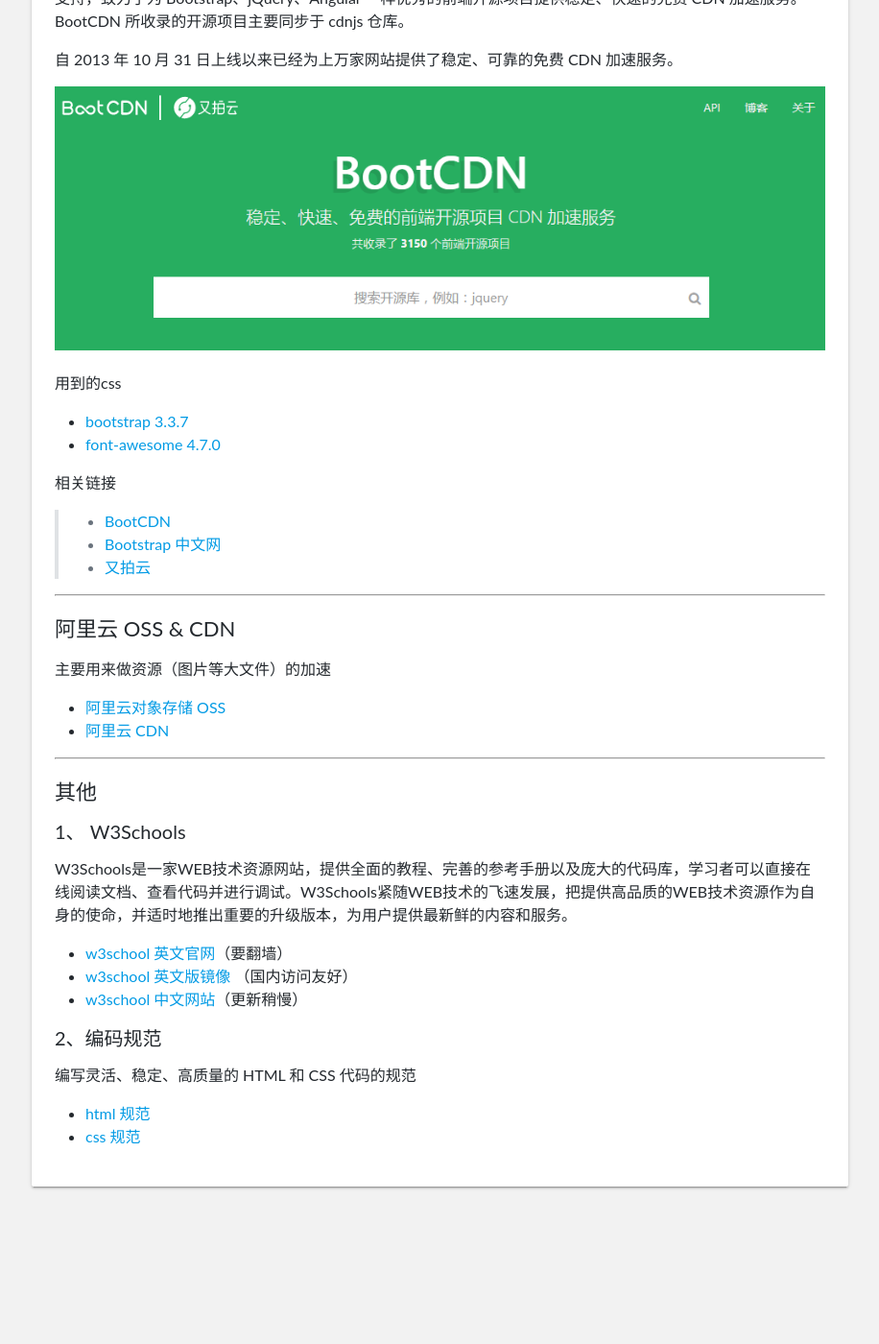
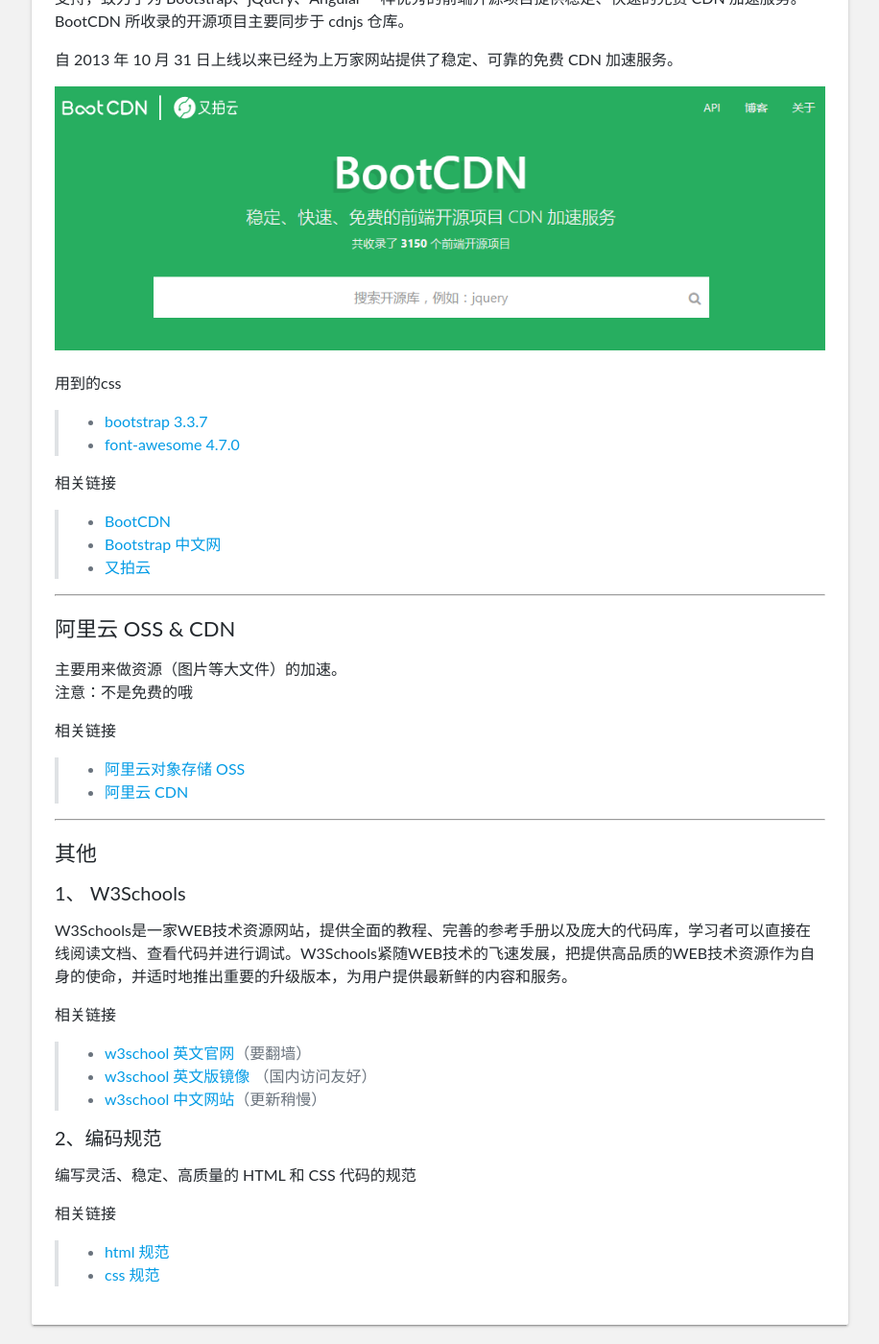
Before and after one commit to unicorn25/unicorn25.github.io, a Jekyll site: the page built from _steps/this-blog-tech-stack.md, in a window 1280 px wide and 1400 px high, scrolled down 1649 px. Shown: the whole window at 96% size, without its empty margins (204-1120 px from the left). Built offline with Jekyll 4.4.1, drawn with Linux system fonts in a browser that asks for light colours; before the commit the page ends 2905 px from its top, so only the background shows below that.

Commit message:
fix: update this-blog-tech-stack.md

```diff
--- a/_steps/this-blog-tech-stack.md
+++ b/_steps/this-blog-tech-stack.md
@@ -11,7 +11,7 @@
 
 通常 Jekyll 项目使用的是稳定版的 Liquid，而不使用 beta 或 release candidate 版本。通过 Jekyll 的 gem 信息也 可查看 Jekyll 所依赖的所有 gem 包，从而可以了解 Jekyll 所使用的 Liquid 版本。
 
->相关链接
+相关链接
 >* [Jekyll英文官网](http://jekyllrb.com/)
 >* [Jekyll中文网](http://jekyll.com.cn/)
 
@@ -54,8 +54,8 @@
 ![](/images/sam/bootcdn.png)
 
 用到的css
-* [bootstrap 3.3.7](http://www.bootcdn.cn/bootstrap/)
-* [font-awesome 4.7.0](https://cdn.bootcss.com/font-awesome/4.7.0/css/font-awesome.min.css)
+>* [bootstrap 3.3.7](http://www.bootcdn.cn/bootstrap/)
+>* [font-awesome 4.7.0](https://cdn.bootcss.com/font-awesome/4.7.0/css/font-awesome.min.css)
 
 相关链接
 >* [BootCDN](http://www.bootcdn.cn/)
@@ -64,10 +64,12 @@
 
 ----
 ### 阿里云 OSS & CDN
-主要用来做资源（图片等大文件）的加速
+主要用来做资源（图片等大文件）的加速。
+**注意：不是免费的哦**
 
-* [阿里云对象存储 OSS](https://www.aliyun.com/product/oss?spm=5176.8142029.388261.238.Ecx0mg)
-* [阿里云 CDN](https://www.aliyun.com/product/cdn?spm=5176.7933691.765261.248.3w7ips)
+相关链接
+>* [阿里云对象存储 OSS](https://www.aliyun.com/product/oss?spm=5176.8142029.388261.238.Ecx0mg)
+>* [阿里云 CDN](https://www.aliyun.com/product/cdn?spm=5176.7933691.765261.248.3w7ips)
 
 
 ----
@@ -76,13 +78,15 @@
 
 W3Schools是一家WEB技术资源网站，提供全面的教程、完善的参考手册以及庞大的代码库，学习者可以直接在线阅读文档、查看代码并进行调试。W3Schools紧随WEB技术的飞速发展，把提供高品质的WEB技术资源作为自身的使命，并适时地推出重要的升级版本，为用户提供最新鲜的内容和服务。
 
-* [w3school 英文官网](https://www.w3schools.com/)（要翻墙）
-* [w3school 英文版镜像](w3schools) （国内访问友好）
-* [w3school 中文网站](http://www.w3school.com.cn/)（更新稍慢）
+相关链接
+>* [w3school 英文官网](https://www.w3schools.com/)（要翻墙）
+>* [w3school 英文版镜像](w3schools) （国内访问友好）
+>* [w3school 中文网站](http://www.w3school.com.cn/)（更新稍慢）
 
 
 #### 2、编码规范
 编写灵活、稳定、高质量的 HTML 和 CSS 代码的规范
 
-* [html 规范](http://codeguide.bootcss.com/#html)
-* [css 规范](http://codeguide.bootcss.com/#css)
+相关链接
+>* [html 规范](http://codeguide.bootcss.com/#html)
+>* [css 规范](http://codeguide.bootcss.com/#css)
```
Also changed, not shown: other parts of _steps/this-blog-tech-stack.md (+1 -1 lines).
